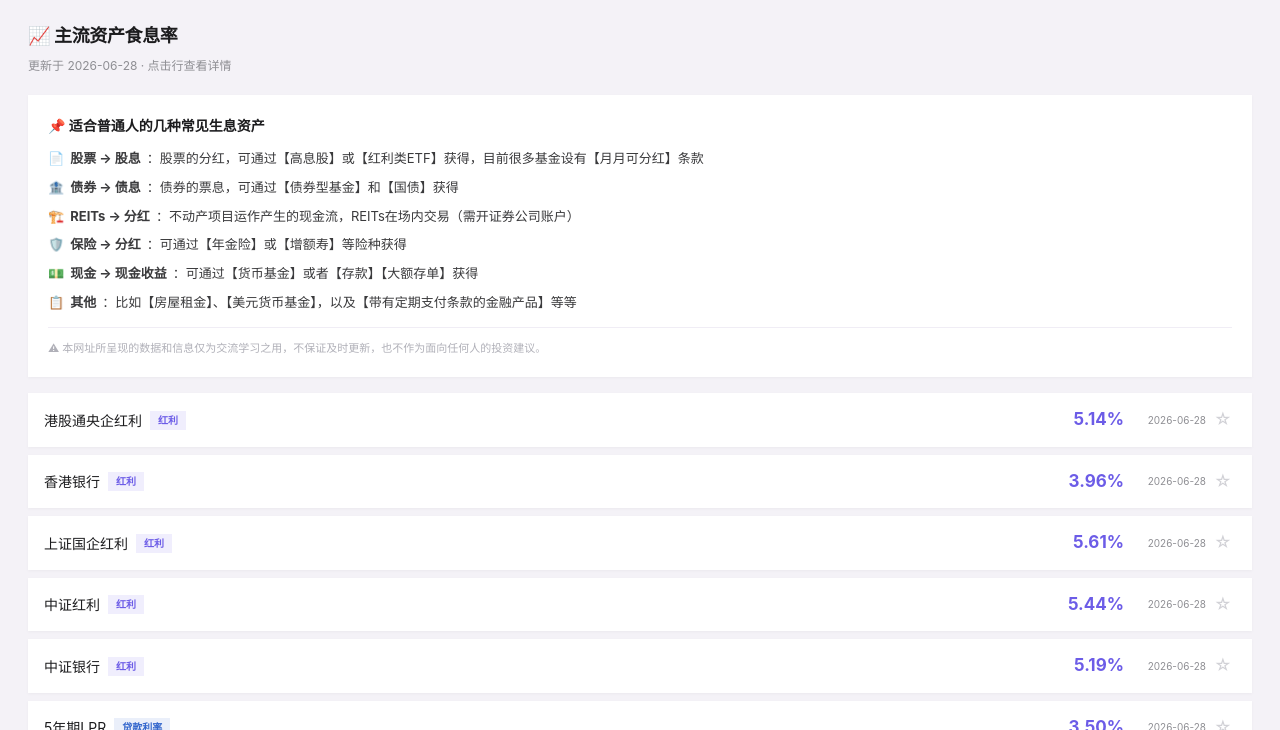
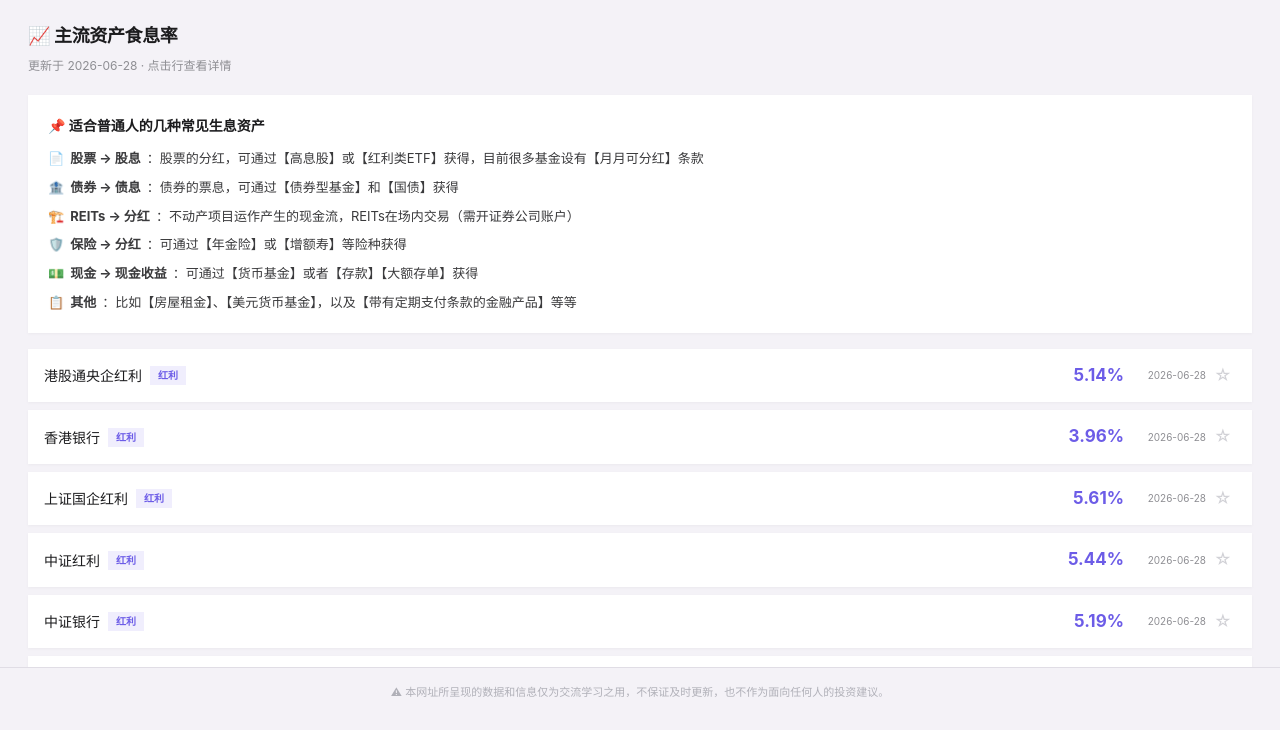
Before and after one commit to vincewatson/dividend-guide, a plain HTML site: page index.html in a window 1280 px wide. Shown: the part 70-800 px from the top of the page. Drawn offline with Linux system fonts and the light colour scheme.

Commit message:
fix: 免责声明移至所有页面底部，浅灰色分隔线

```diff
--- a/index.html
+++ b/index.html
@@ -131,8 +131,6 @@
   .intro-list { display: flex; flex-direction: column; gap: 8px; }
   .intro-item { font-size: 13px; line-height: 1.6; color: #3a3a3c; display: flex; gap: 6px; }
   .intro-icon { flex-shrink: 0; }
-  .intro-disclaimer { margin-top: 14px; padding-top: 12px; border-top: 1px solid #f0edf5; font-size: 11px; color: #b0b0b8; line-height: 1.6; }
-
   /* ===== Index Table ===== */
   .index-table-wrap { overflow-x: auto; margin-bottom: 4px; border-radius: 0; }
   .index-table { width: 100%; border-collapse: collapse; font-size: 12px; background: #fff; border-radius: 0; overflow: hidden; }
@@ -247,6 +245,9 @@
   .toast.show { opacity: 1; }
   .index-footer { text-align: center; padding: 12px 0 6px; color: #8e8e93; font-size: 12px; }
 
+  /* ===== Global Footer ===== */
+  .global-footer { padding: 16px 28px 28px; font-size: 11px; color: #b0b0b8; line-height: 1.6; border-top: 1px solid #e0dde5; text-align: center; }
+
   /* ===== Mobile ===== */
   @media (max-width: 767px) {
     .top-bar { padding: 0 14px; height: 52px; gap: 0; }
@@ -328,9 +329,8 @@
           <div class="intro-item"><span class="intro-icon">💵</span><b>现金 → 现金收益</b>：可通过【货币基金】或者【存款】【大额存单】获得</div>
           <div class="intro-item"><span class="intro-icon">📋</span><b>其他</b>：比如【房屋租金】、【美元货币基金】，以及【带有定期支付条款的金融产品】等等</div>
         </div>
-        <div class="intro-disclaimer">⚠ 本网址所呈现的数据和信息仅为交流学习之用，不保证及时更新，也不作为面向任何人的投资建议。</div>
-      </div>
-      <div class="asset-table" id="assetTable"></div>
+       </div>
+        <div class="asset-table" id="assetTable"></div>
     </div>
 
     <!-- PAGE: 红利指数 -->
@@ -389,6 +389,10 @@
     </div>
 
   </main>
+
+  <div class="global-footer">
+    ⚠ 本网址所呈现的数据和信息仅为交流学习之用，不保证及时更新，也不作为面向任何人的投资建议。
+  </div>
 
   <!-- ===== Index Detail Overlay ===== -->
   <div class="index-detail-page" id="indexDetail">
```
